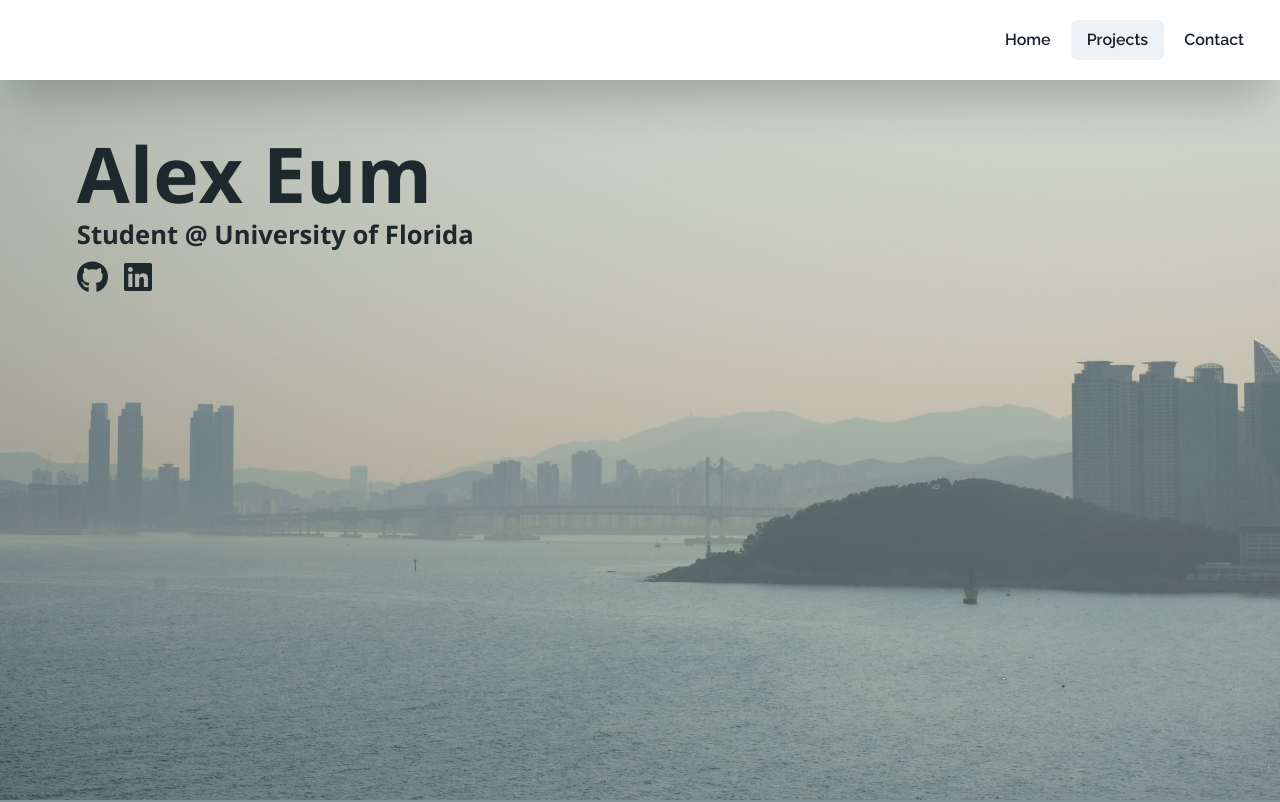
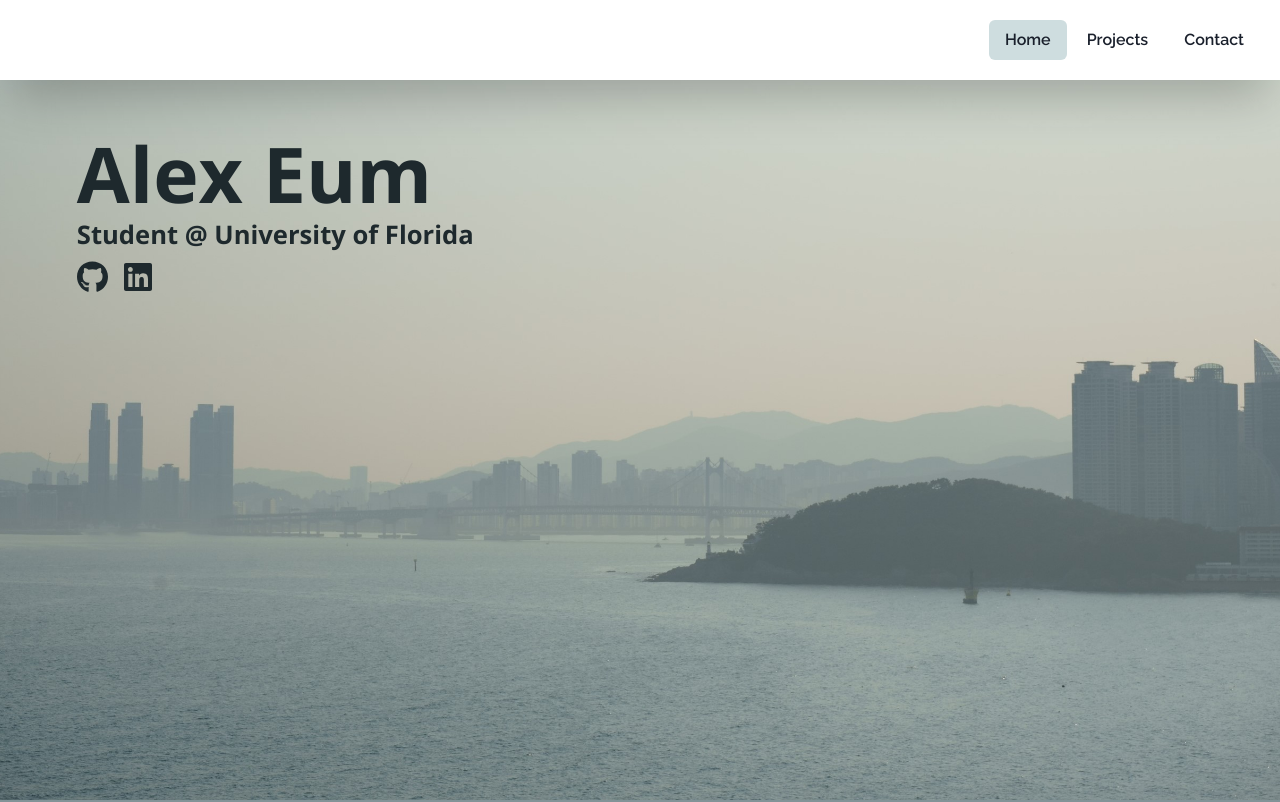
Before and after one commit to aeum1016/portfolio, a Next.js app: page / in a window 1280 px wide. Shown: the top 802 px of the page. Built offline with nearby package versions, Linux system fonts and the light colour scheme.

Commit message:
Navbar changed to update based on the scroll position

```diff
--- a/components/NavBar/index.tsx
+++ b/components/NavBar/index.tsx
@@ -1,12 +1,22 @@
 import { Link, Flex, Spacer, Button, Text } from "@chakra-ui/react";
-import { FontAwesomeIcon } from "@fortawesome/react-fontawesome";
-import { faGithub, faLinkedin } from "@fortawesome/free-brands-svg-icons";
 
-import { motion } from "framer-motion";
 import NextLink from "next/link";
+import { useRouter } from "next/router";
+import { useEffect, useState } from "react";
+import { useScrollPosition } from "../util/ScrollPosition";
 
 const NavBar = () => {
-  const MotionIcon = motion(FontAwesomeIcon);
+  const route = useRouter();
+  const scrollPosition = useScrollPosition();
+
+  const [location, setLocation] = useState("home");
+
+  useEffect(() => {
+    if (route.asPath == "/contact") setLocation("contact");
+    else if (scrollPosition > window.innerHeight / 2 + 100)
+      setLocation("projects");
+    else setLocation("home");
+  }, [scrollPosition, route]);
 
   return (
     <Flex
@@ -23,17 +33,26 @@ const NavBar = () => {
       <Spacer />
       <Flex gap="1" align="center">
         <NextLink href="#top">
-          <Button variant="ghost" _hover={{ backgroundColor: "beach.100" }}>
+          <Button
+            bgColor={location == "home" ? "beach.100" : "transparent"}
+            _hover={{ backgroundColor: "beach.200" }}
+          >
             <Text>Home</Text>
           </Button>
         </NextLink>
         <NextLink href="#projects">
-          <Button variant="solid" _hover={{ backgroundColor: "beach.100" }}>
+          <Button
+            bgColor={location == "projects" ? "beach.100" : "transparent"}
+            _hover={{ backgroundColor: "beach.200" }}
+          >
             <Text>Projects</Text>
           </Button>
         </NextLink>
         <NextLink href="/contact">
-          <Button variant="ghost" _hover={{ backgroundColor: "beach.100" }}>
+          <Button
+            bgColor={location == "contact" ? "beach.100" : "transparent"}
+            _hover={{ backgroundColor: "beach.200" }}
+          >
             <Text>Contact</Text>
           </Button>
         </NextLink>
--- a/components/Pages/Projects/Base/modal.tsx
+++ b/components/Pages/Projects/Base/modal.tsx
@@ -38,7 +38,8 @@ const ProjectModal: React.FC<ProjectComponents> = (project) => {
         bg="beach.600"
         boxShadow="dark-lg"
         p="20px"
-        w="60%"
+        w={{ base: "90%", md: "75%", lg: "70%", xl: "65%" }}
+        maxW="1000px"
       >
         <Flex direction="column">
           <Flex fontSize="20pt" fontWeight="700">
--- a/components/Pages/Projects/index.tsx
+++ b/components/Pages/Projects/index.tsx
@@ -27,7 +27,7 @@ const ProjectsPage = () => {
       <SimpleGrid
         w="70%"
         maxW="1200px"
-        minChildWidth={{ base: "60vw", lg: "30vw" }}
+        minChildWidth={{ base: "75vw", lg: "30vw" }}
         spacing="40px"
         alignContent="center"
       >
--- /dev/null
+++ b/components/util/ScrollPosition.tsx
@@ -0,0 +1,19 @@
+import { useEffect, useState } from "react";
+
+export const useScrollPosition = () => {
+  const [scrollPosition, setScrollPosition] = useState(0);
+
+  useEffect(() => {
+    const updatePosition = () => {
+      setScrollPosition(window.pageYOffset);
+    };
+
+    window.addEventListener("scroll", updatePosition);
+
+    updatePosition();
+
+    return () => window.removeEventListener("scroll", updatePosition);
+  }, []);
+
+  return scrollPosition;
+};
--- a/package.json
+++ b/package.json
@@ -22,7 +22,8 @@
     "next": "12.3.1",
     "react": "18.2.0",
     "react-dom": "18.2.0",
-    "react-responsive-carousel": "^3.2.23"
+    "react-responsive-carousel": "^3.2.23",
+    "react-router-dom": "^6.4.1"
   },
   "devDependencies": {
     "@types/node": "18.7.18",
```
Also changed, not shown: 1 other file (tests, documents, lock files or other folders).
